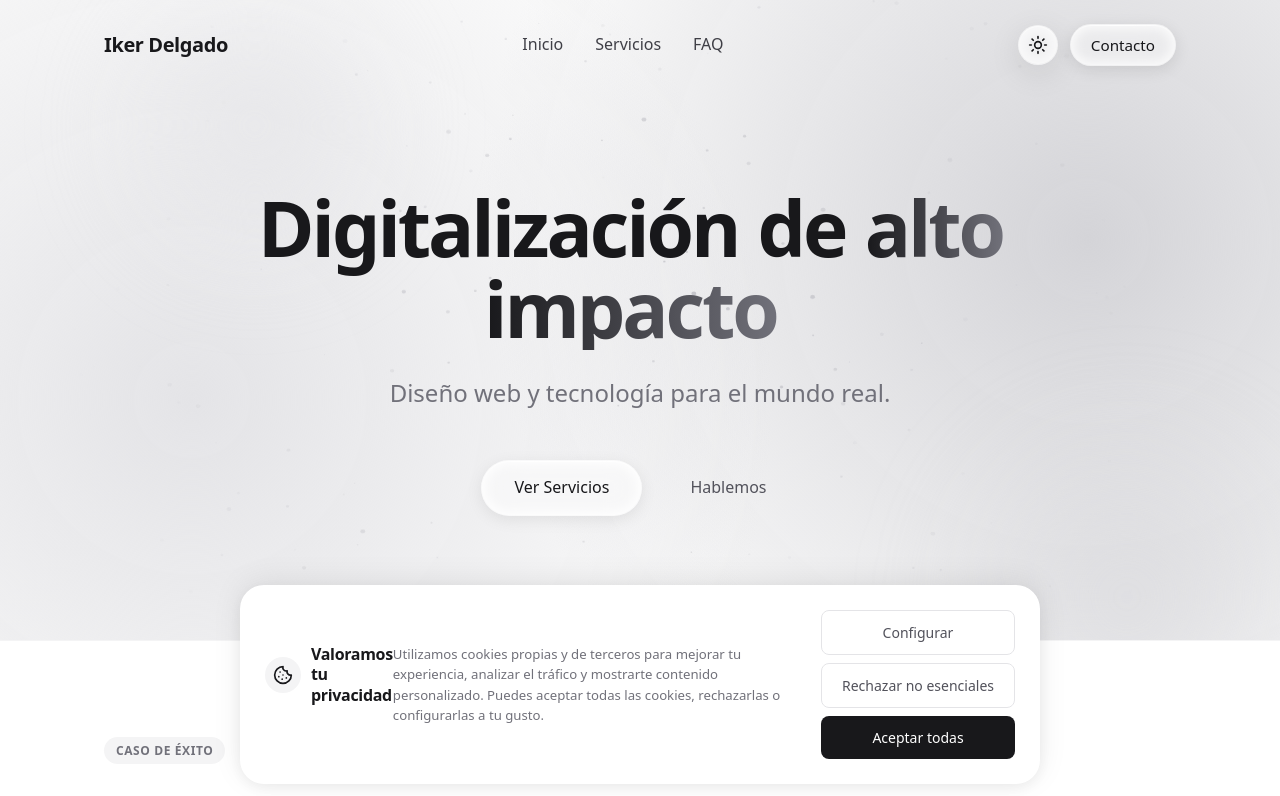
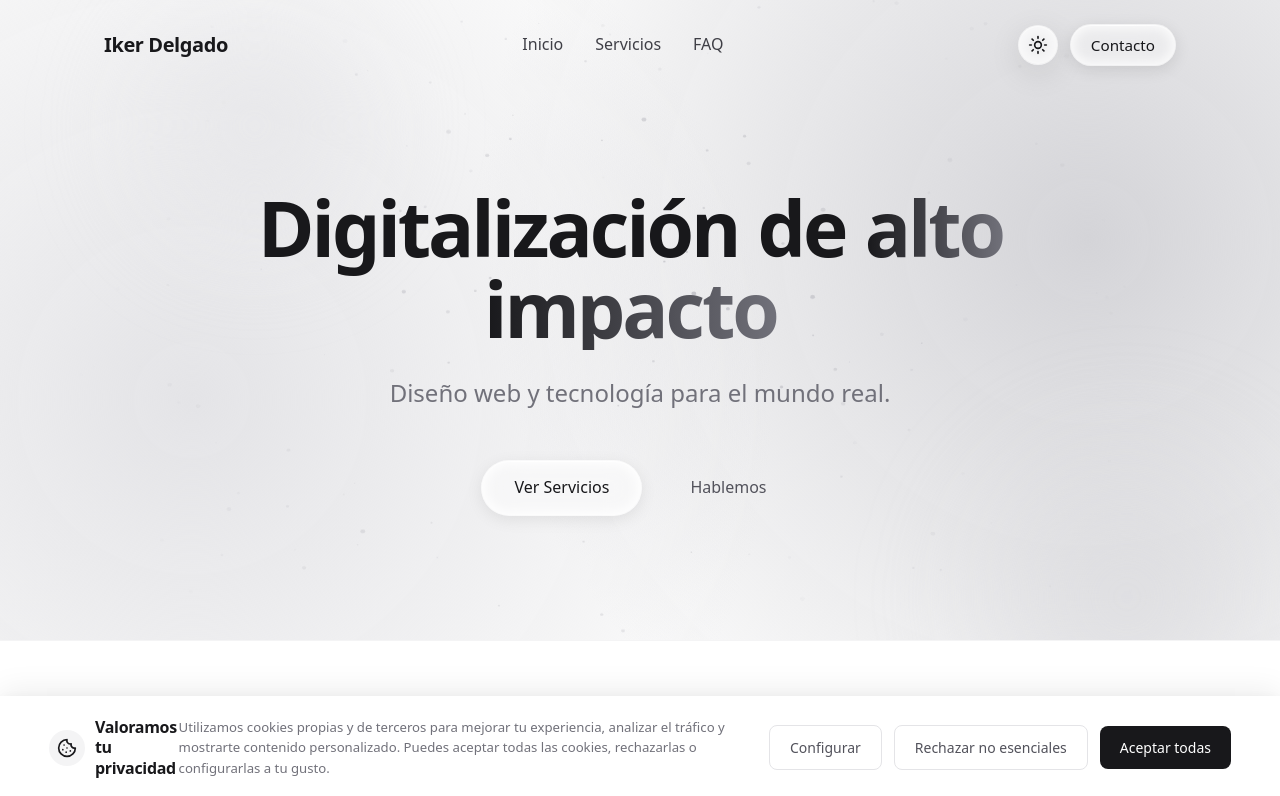
Before and after one commit to reekiii/digitalizacion, a React (Vite) app: page / in a window 1280 px wide. Shown: the top 796 px of the page. Built offline with nearby package versions, Linux system fonts and the light colour scheme; a web font is replaced by a local one.

Commit message:
coockies mejoradas

```diff
--- a/src/components/ui/CookieConsent/CookieConsent.css
+++ b/src/components/ui/CookieConsent/CookieConsent.css
@@ -199,7 +199,7 @@
   background: var(--color-white);
   border-radius: 50%;
   box-shadow: 0 2px 4px rgba(0, 0, 0, 0.1);
-    transition: transform 0.2s cubic-bezier(0.4, 0.0, 0.2, 1);
+  transition: transform 0.2s cubic-bezier(0.4, 0, 0.2, 1);
 }
 
 .toggle-thumb.active {
@@ -216,14 +216,19 @@
   width: 100%;
 }
 
-/* Desktop: wider card, side-by-side layout */
+/* Desktop: full-width bar at the bottom */
 @media (min-width: 768px) {
+  .cookie-banner-wrapper {
+    padding: 0;
+  }
+
   .cookie-banner {
-        max-width: 800px;
+    max-width: 100%;
     flex-direction: row;
     align-items: center;
     justify-content: space-between;
-        padding: 1.5rem;
+    padding: 1.25rem 3rem;
+    border-radius: 0;
   }
 
   .cookie-content {
@@ -234,14 +239,17 @@
 
   .cookie-actions {
     flex-shrink: 0;
-        flex-direction: column;
+    flex-direction: row;
+    align-items: center;
     justify-content: center;
+    gap: 0.75rem;
     width: auto;
   }
 
   .cookie-btn-outline,
   .cookie-btn-primary {
     width: auto;
+    white-space: nowrap;
   }
 
   .cookie-settings {
```
Lines whose indentation alone changed are shown as unchanged.
